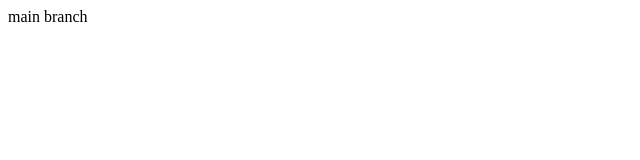
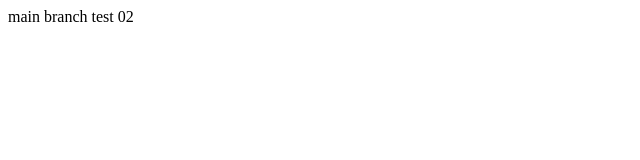
Before and after one commit to bossvirus03/git-sdfsldkf, a plain HTML site: page index.html in a window 1280 px wide. Shown: the full height of the page, 0-640 px from the left. Drawn offline with Linux system fonts and the light colour scheme.

Commit message:
test-2 branch commit

```diff
--- a/index.html
+++ b/index.html
@@ -6,6 +6,6 @@
     <title>Document</title>
   </head>
   <body>
-    main branch
+    main branch test 02
   </body>
 </html>
```
